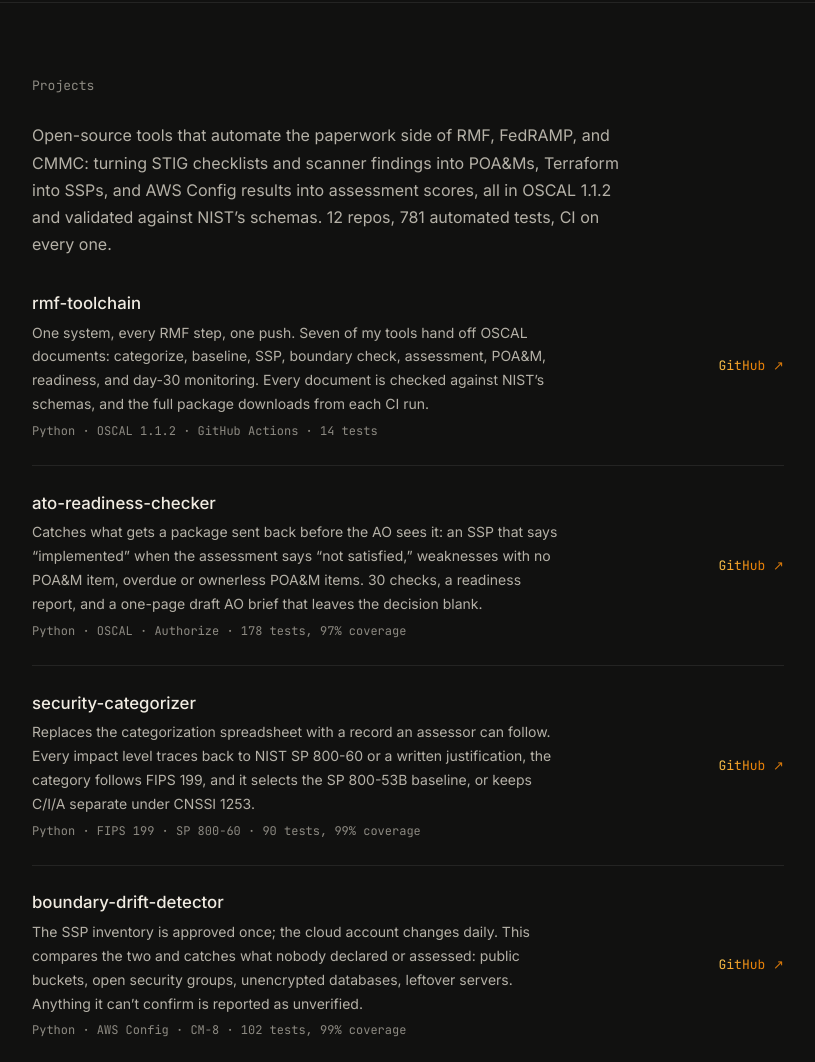
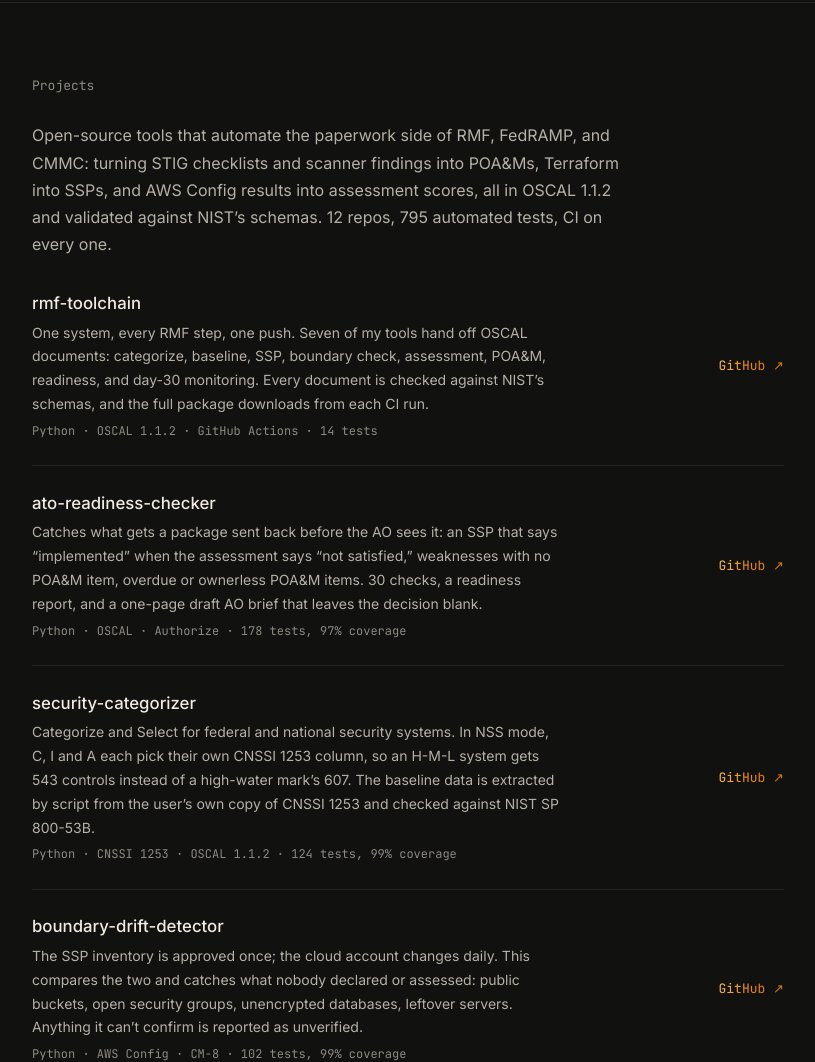
Before and after one commit to JulietRodriguez/JulietRodriguez.github.io, a plain HTML site: page index.html in a window 1280 px wide. Shown: the part 4300-5362 px from the top of the page, without its empty margins (232-1047 px from the left). Drawn offline with Linux system fonts and the light colour scheme.

Commit message:
Add CNSSI 1253 NSS baselines to security-categorizer card; 795 tests

```diff
--- a/index.html
+++ b/index.html
@@ -98,10 +98,10 @@ footer{padding:1.5rem;text-align:center;font-size:12px;color:var(--mu);border-to
 <span>CISM</span><span>SecurityX (formerly CASP+)</span><span>Security+</span><span>CEH</span><span>ECSA</span><span>CHFI</span><span>CSA</span><span>PMP</span><span>MCP</span><span>CCNA</span><span>AAISM</span><span>CGE-P · Certified GRC Engineer, Practitioner</span><span>CGE-AUD · Certified GRC Engineer, Auditor Specialty</span><span>ISO/IEC 27701:2025 Lead Auditor</span></div>
 <p class="note">Training: DISA ACAS, DISA eMASS. Meets DoD 8140/8570 IAT &amp; IAM Level III.</p></div></section>
 
-<section class="s" id="projects"><div class="w"><h2>Projects</h2><p style="color:var(--mu2);max-width:60ch;margin-bottom:.5rem">Open-source tools that automate the paperwork side of RMF, FedRAMP, and CMMC: turning STIG checklists and scanner findings into POA&amp;Ms, Terraform into SSPs, and AWS Config results into assessment scores, all in OSCAL 1.1.2 and validated against NIST’s schemas. 12 repos, 781 automated tests, CI on every one.</p>
+<section class="s" id="projects"><div class="w"><h2>Projects</h2><p style="color:var(--mu2);max-width:60ch;margin-bottom:.5rem">Open-source tools that automate the paperwork side of RMF, FedRAMP, and CMMC: turning STIG checklists and scanner findings into POA&amp;Ms, Terraform into SSPs, and AWS Config results into assessment scores, all in OSCAL 1.1.2 and validated against NIST’s schemas. 12 repos, 795 automated tests, CI on every one.</p>
 <div class="pj"><div><h3>rmf-toolchain</h3><p>One system, every RMF step, one push. Seven of my tools hand off OSCAL documents: categorize, baseline, SSP, boundary check, assessment, POA&amp;M, readiness, and day-30 monitoring. Every document is checked against NIST’s schemas, and the full package downloads from each CI run.</p><small>Python · OSCAL 1.1.2 · GitHub Actions · 14 tests</small></div><a class="g" href="https://github.com/JulietRodriguez/rmf-toolchain" target="_blank">GitHub ↗</a></div>
 <div class="pj"><div><h3>ato-readiness-checker</h3><p>Catches what gets a package sent back before the AO sees it: an SSP that says “implemented” when the assessment says “not satisfied,” weaknesses with no POA&amp;M item, overdue or ownerless POA&amp;M items. 30 checks, a readiness report, and a one-page draft AO brief that leaves the decision blank.</p><small>Python · OSCAL · Authorize · 178 tests, 97% coverage</small></div><a class="g" href="https://github.com/JulietRodriguez/ato-readiness-checker" target="_blank">GitHub ↗</a></div>
-<div class="pj"><div><h3>security-categorizer</h3><p>Replaces the categorization spreadsheet with a record an assessor can follow. Every impact level traces back to NIST SP 800-60 or a written justification, the category follows FIPS 199, and it selects the SP 800-53B baseline, or keeps C/I/A separate under CNSSI 1253.</p><small>Python · FIPS 199 · SP 800-60 · 90 tests, 99% coverage</small></div><a class="g" href="https://github.com/JulietRodriguez/security-categorizer" target="_blank">GitHub ↗</a></div>
+<div class="pj"><div><h3>security-categorizer</h3><p>Categorize and Select for federal and national security systems. In NSS mode, C, I and A each pick their own CNSSI 1253 column, so an H-M-L system gets 543 controls instead of a high-water mark’s 607. The baseline data is extracted by script from the user’s own copy of CNSSI 1253 and checked against NIST SP 800-53B.</p><small>Python · CNSSI 1253 · OSCAL 1.1.2 · 124 tests, 99% coverage</small></div><a class="g" href="https://github.com/JulietRodriguez/security-categorizer" target="_blank">GitHub ↗</a></div>
 <div class="pj"><div><h3>boundary-drift-detector</h3><p>The SSP inventory is approved once; the cloud account changes daily. This compares the two and catches what nobody declared or assessed: public buckets, open security groups, unencrypted databases, leftover servers. Anything it can’t confirm is reported as unverified.</p><small>Python · AWS Config · CM-8 · 102 tests, 99% coverage</small></div><a class="g" href="https://github.com/JulietRodriguez/boundary-drift-detector" target="_blank">GitHub ↗</a></div>
 <div class="pj"><div><h3>stig-poam-builder</h3><p>Turns DISA STIG checklists (.ckl/.cklb) and ACAS scans (.nessus) into eMASS-style POA&amp;Ms, OSCAL 1.1.2, and CSV, mapping findings to NIST 800-53 Rev 5 through DISA CCIs. One item per weakness, stable IDs for month-to-month diffs, and hardened XML parsing.</p><small>Python · STIG · ACAS · OSCAL · 121 tests, 98.7% coverage</small></div><a class="g" href="https://github.com/JulietRodriguez/stig-poam-builder" target="_blank">GitHub ↗</a></div>
 <div class="pj"><div><h3>poam-generator</h3><p>Generates POA&amp;Ms from AWS Security Hub or JSON findings as CSV, Excel, and OSCAL 1.1.2 (JSON and XML), with a SQLite tracker that keeps a status-change audit trail. Live Streamlit demo.</p><small>Python · Security Hub · OSCAL · 71 tests, 93% coverage</small></div><a class="g" href="https://github.com/JulietRodriguez/poam-generator" target="_blank">GitHub ↗</a></div>
```
